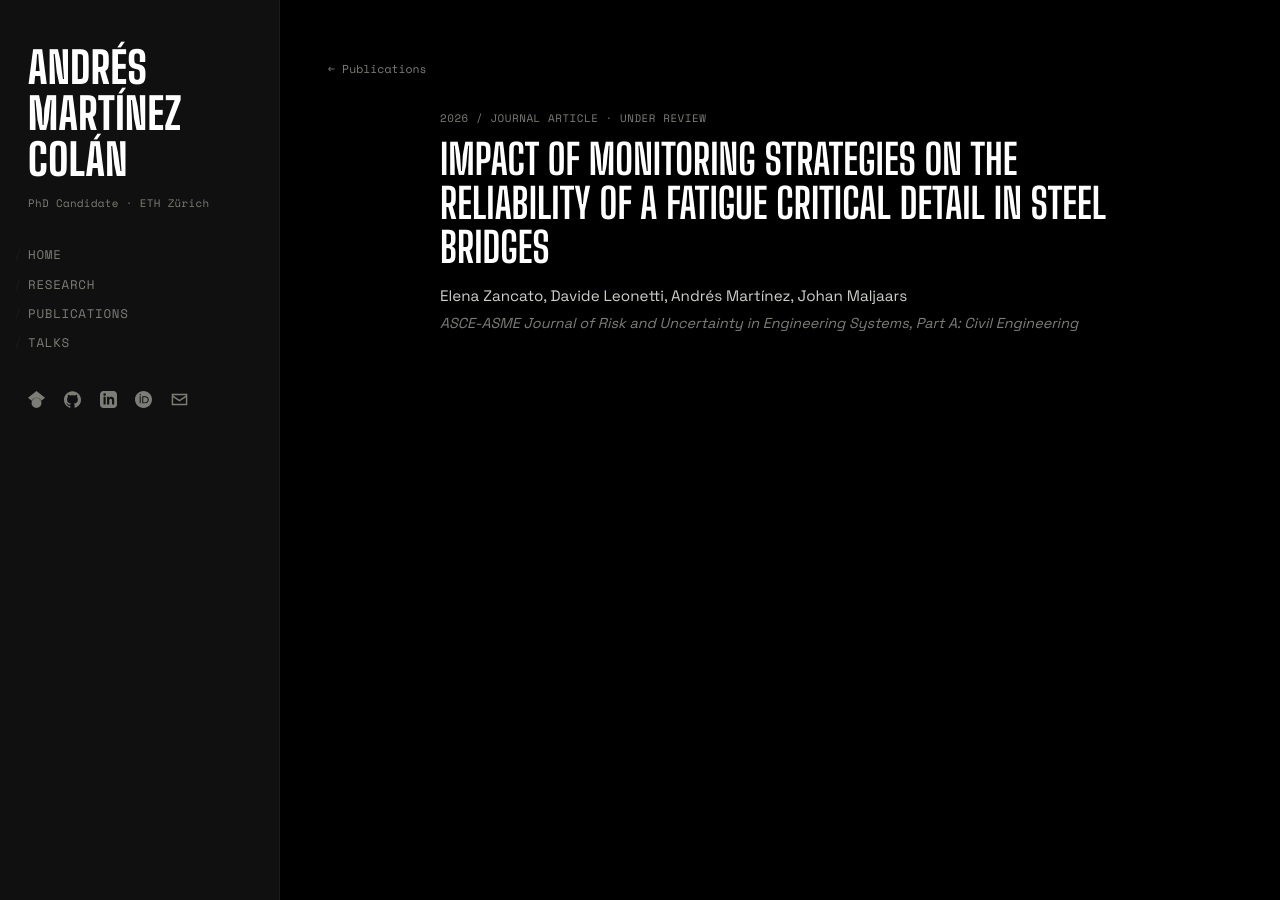
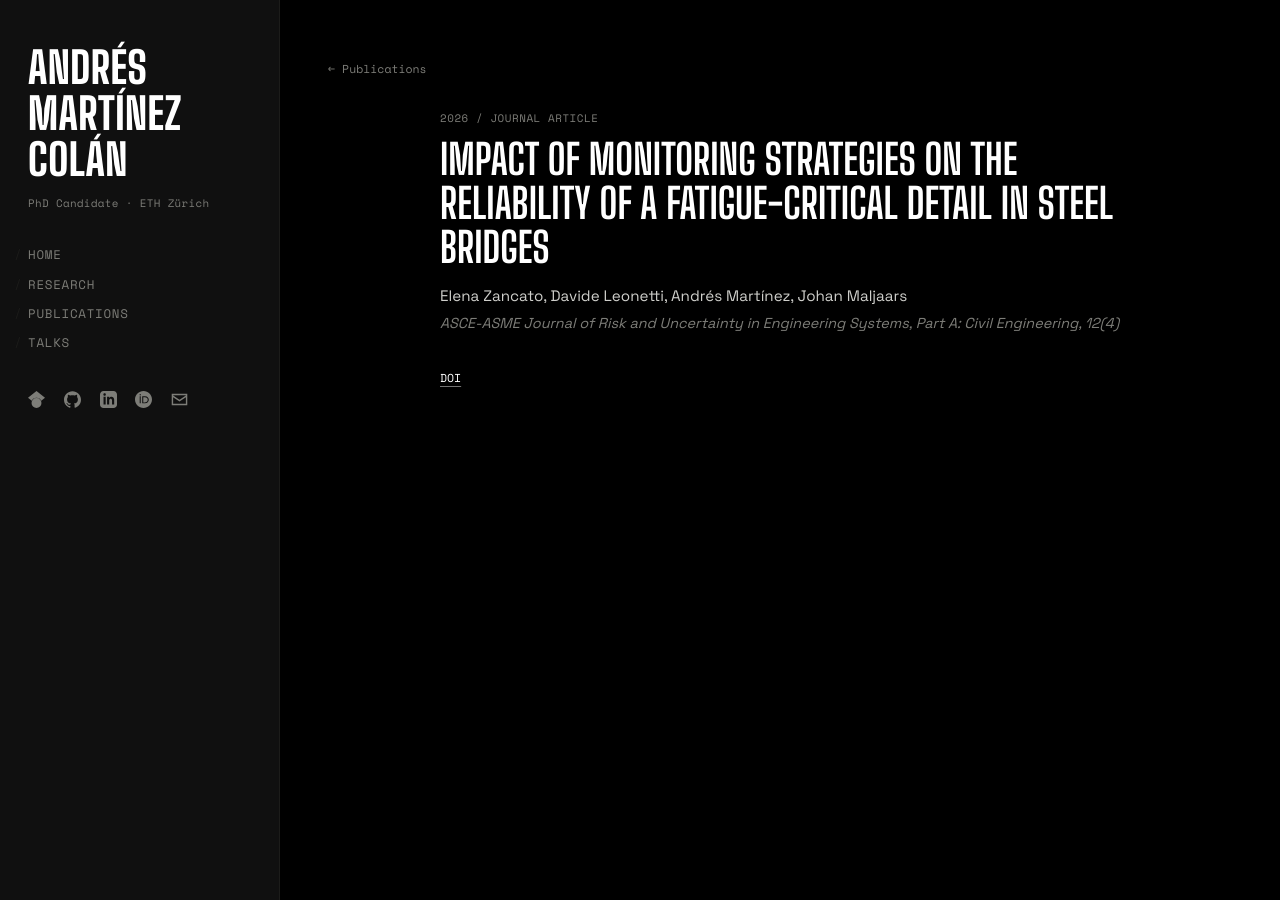
Before and after one commit to martinezcolanai/martinezcolanai.github.io, a Jekyll site: the page built from _publications/2026-asce-asme-monitoring-fatigue-steel-bridges.md, in a window 1280 px wide. Built offline with Jekyll 4.4.1, drawn with Linux system fonts in a browser that asks for light colours.

Commit message:
Add ASCE publication

```diff
--- a/_publications/2026-asce-asme-monitoring-fatigue-steel-bridges.md
+++ b/_publications/2026-asce-asme-monitoring-fatigue-steel-bridges.md
@@ -1,12 +1,12 @@
 ---
-title: "Impact of Monitoring Strategies on the Reliability of a Fatigue Critical Detail in Steel Bridges"
+title: "Impact of Monitoring Strategies on the Reliability of a Fatigue-Critical Detail in Steel Bridges"
 authors: "Elena Zancato, Davide Leonetti, Andrés Martínez, Johan Maljaars"
-venue: "ASCE-ASME Journal of Risk and Uncertainty in Engineering Systems, Part A: Civil Engineering"
+venue: "ASCE-ASME Journal of Risk and Uncertainty in Engineering Systems, Part A: Civil Engineering, 12(4)"
 year: 2026
 order: 50
 type: "journal"
-status: "under review"
-doi: ""
+status: "published"
+doi: "10.1061/AJRUA6.RUENG-2001"
 pdf: ""
 abstract: ""
 ---
```
